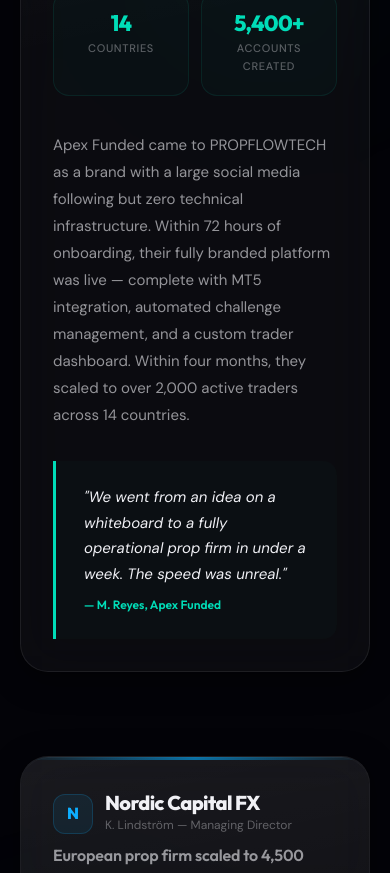
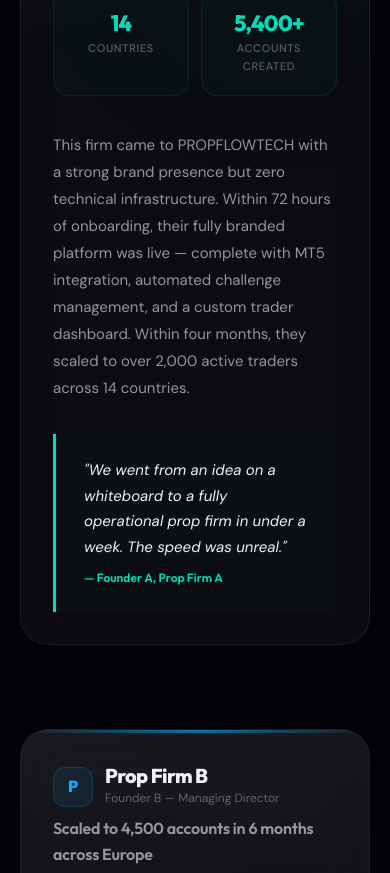
Before and after one commit to GlobalFXFunds/propflowtech, a React (Vite) app: page /case-studies in a window 390 px wide. Shown: the part 1100-1973 px from the top of the page. Built offline with nearby package versions, Linux system fonts and the light colour scheme.

Commit message:
fix: anonymize case studies, remove hero gradient text, optimize revenue calculator animations for mobile

```diff
--- a/src/components/CaseStudies.tsx
+++ b/src/components/CaseStudies.tsx
@@ -20,13 +20,13 @@
 
 const caseStudies: CaseStudy[] = [
   {
-    firmName: 'Apex Funded',
+    firmName: 'Prop Firm A',
     tagline: 'From concept to 2,000 active traders in 4 months',
-    founder: 'M. Reyes',
+    founder: 'Founder A',
     founderRole: 'Founder & CEO',
     timeline: 'Launched in 3 days',
     description:
-      'Apex Funded came to PROPFLOWTECH as a brand with a large social media following but zero technical infrastructure. Within 72 hours of onboarding, their fully branded platform was live — complete with MT5 integration, automated challenge management, and a custom trader dashboard. Within four months, they scaled to over 2,000 active traders across 14 countries.',
+      'This firm came to PROPFLOWTECH with a strong brand presence but zero technical infrastructure. Within 72 hours of onboarding, their fully branded platform was live — complete with MT5 integration, automated challenge management, and a custom trader dashboard. Within four months, they scaled to over 2,000 active traders across 14 countries.',
     quote:
       'We went from an idea on a whiteboard to a fully operational prop firm in under a week. The speed was unreal.',
     accentColor: '#00ddb8',
@@ -36,18 +36,18 @@
       { label: 'Countries', value: '14' },
       { label: 'Accounts Created', value: '5,400+' },
     ],
-    tags: ['MT5', 'Social Media Launch', 'High Growth'],
+    tags: ['MT5', 'Brand-Led Launch', 'High Growth'],
   },
   {
-    firmName: 'Nordic Capital FX',
-    tagline: 'European prop firm scaled to 4,500 accounts in 6 months',
-    founder: 'K. Lindström',
+    firmName: 'Prop Firm B',
+    tagline: 'Scaled to 4,500 accounts in 6 months across Europe',
+    founder: 'Founder B',
     founderRole: 'Managing Director',
     timeline: 'Launched in 2 days',
     description:
-      'Nordic Capital FX needed a compliant, multi-language platform to serve the European market. PROPFLOWTECH delivered a white-label solution with TradeLocker integration, multi-currency payment processing, and GDPR-compliant data handling. Their focus on the Scandinavian market allowed them to dominate a niche that larger firms overlooked.',
+      'This firm needed a compliant, multi-language platform to serve the European market. PROPFLOWTECH delivered a white-label solution with TradeLocker integration, multi-currency payment processing, and GDPR-compliant data handling. By focusing on an underserved regional niche, they were able to grow rapidly where larger firms had overlooked the opportunity.',
     quote:
-      'The compliance framework alone saved us months of legal work. We were able to focus entirely on building our brand in the Nordics.',
+      'The compliance framework alone saved us months of legal work. We were able to focus entirely on building our brand and acquiring traders.',
     accentColor: '#00aaff',
     metrics: [
       { label: 'Time to Launch', value: '2 days' },
@@ -58,13 +58,13 @@
     tags: ['TradeLocker', 'European Market', 'Multi-Language'],
   },
   {
-    firmName: 'TradeVault Pro',
-    tagline: 'Influencer-led firm hit $120K monthly revenue in 90 days',
-    founder: 'D. Okafor',
+    firmName: 'Prop Firm C',
+    tagline: 'Educator-led firm hit $120K monthly revenue in 90 days',
+    founder: 'Founder C',
     founderRole: 'Founder',
     timeline: 'Launched in 4 days',
     description:
-      'TradeVault Pro was founded by a trading educator with 180K YouTube subscribers. They leveraged their existing audience to drive immediate traction. PROPFLOWTECH handled the complete technical buildout — including a custom affiliate system that turned their student community into a referral engine. The result: $120K in monthly revenue within 90 days of launch.',
+      'Founded by a trading educator with a large online following, this firm leveraged an existing audience to drive immediate traction. PROPFLOWTECH handled the complete technical buildout — including a custom affiliate system that turned their student community into a referral engine. The result: $120K in monthly revenue within 90 days of launch.',
     quote:
       'I had the audience, but I had no idea how to build a prop firm. PROPFLOWTECH made it possible without me writing a single line of code.',
     accentColor: '#7c5cff',
@@ -74,7 +74,7 @@
       { label: 'Affiliate Referrals', value: '840+' },
       { label: 'Active Traders', value: '3,200+' },
     ],
-    tags: ['Influencer Launch', 'Affiliate System', 'Rapid Scale'],
+    tags: ['Educator Launch', 'Affiliate System', 'Rapid Scale'],
   },
 ];
 
--- a/src/components/Hero.tsx
+++ b/src/components/Hero.tsx
@@ -53,14 +53,7 @@
           }}
         >
           Your Prop Firm.{' '}
-          <span
-            style={{
-              background: 'linear-gradient(135deg, var(--accent) 0%, #7c5cff 50%, #00ddb8 100%)',
-              WebkitBackgroundClip: 'text',
-              WebkitTextFillColor: 'transparent',
-              backgroundClip: 'text',
-            }}
-          >
+          <span style={{ color: 'var(--accent)' }}>
             Launched in Days.
           </span>
         </motion.h1>
--- a/src/components/RevenueOpportunity.tsx
+++ b/src/components/RevenueOpportunity.tsx
@@ -1,5 +1,5 @@
 import React, { useState, useEffect, useRef } from 'react';
-import { motion, AnimatePresence } from 'framer-motion';
+import { motion } from 'framer-motion';
 import { useScrollReveal } from '../hooks/useScrollReveal';
 
 const ease = [0.16, 1, 0.3, 1] as const;
@@ -13,8 +13,8 @@
 
 const MAX_MONTHLY = tiers[tiers.length - 1].challenges * tiers[tiers.length - 1].avgPrice;
 
-/* Animated counter hook — smoothly interpolates between values */
-function useAnimatedNumber(target: number, duration = 600): number {
+/* Animated counter — only used for result numbers */
+function useAnimatedNumber(target: number, duration = 500): number {
   const [display, setDisplay] = useState(target);
   const frameRef = useRef<number>(0);
   const startRef = useRef(target);
@@ -50,8 +50,6 @@
 
   const animatedMonthly = useAnimatedNumber(monthly);
   const animatedAnnual = useAnimatedNumber(annual);
-  const animatedChallenges = useAnimatedNumber(tier.challenges, 400);
-  const animatedPrice = useAnimatedNumber(tier.avgPrice, 400);
 
   return (
     <section
@@ -62,7 +60,7 @@
         padding: `var(--section-padding) var(--content-padding)`,
       }}
     >
-      {/* Dual layered glow */}
+      {/* Glow */}
       <div
         style={{
           position: 'absolute',
@@ -76,25 +74,12 @@
           pointerEvents: 'none',
         }}
       />
-      <div
-        style={{
-          position: 'absolute',
-          top: '60%',
-          left: '30%',
-          transform: 'translate(-50%, -50%)',
-          width: 400,
-          height: 400,
-          background: 'radial-gradient(circle, rgba(124, 92, 255, 0.06) 0%, transparent 70%)',
-          filter: 'blur(80px)',
-          pointerEvents: 'none',
-        }}
-      />
 
       <div style={{ maxWidth: 900, margin: '0 auto', position: 'relative' }}>
         {/* Section header */}
         <motion.div
-          initial={{ opacity: 0, y: 20, filter: 'blur(8px)' }}
-          animate={isVisible ? { opacity: 1, y: 0, filter: 'blur(0px)' } : {}}
+          initial={{ opacity: 0, y: 20 }}
+          animate={isVisible ? { opacity: 1, y: 0 } : {}}
           transition={{ duration: 0.8, ease }}
           style={{ textAlign: 'center', marginBottom: 48 }}
         >
@@ -152,7 +137,7 @@
             overflow: 'hidden',
           }}
         >
-          {/* Tier selector row — tab-style navigation */}
+          {/* Tier selector row */}
           <div
             style={{
               display: 'grid',
@@ -176,7 +161,7 @@
                   letterSpacing: '0.06em',
                   textTransform: 'uppercase',
                   cursor: 'pointer',
-                  transition: 'all 0.3s cubic-bezier(0.16, 1, 0.3, 1)',
+                  transition: 'all 0.2s ease',
                   position: 'relative',
                 }}
               >
@@ -196,7 +181,7 @@
             ))}
           </div>
 
-          {/* Main calculator body */}
+          {/* Calculator body */}
           <div style={{ padding: 'clamp(28px, 5vw, 52px)' }}>
             {/* Calculation row */}
             <div
@@ -210,15 +195,9 @@
                 marginBottom: 40,
               }}
             >
-              {/* Challenges */}
+              {/* Challenges — instant update, no animation */}
               <div style={{ textAlign: 'center' }}>
-                <AnimatePresence mode="popLayout">
-                  <motion.div
-                    key={`challenges-${selected}`}
-                    initial={{ opacity: 0, y: -10, scale: 0.95 }}
-                    animate={{ opacity: 1, y: 0, scale: 1 }}
-                    exit={{ opacity: 0, y: 10, scale: 0.95 }}
-                    transition={{ duration: 0.35, ease }}
+                <div
                   style={{
                     fontFamily: 'var(--font-display)',
                     fontSize: 'clamp(36px, 5vw, 54px)',
@@ -228,9 +207,8 @@
                     lineHeight: 1,
                   }}
                 >
-                    {animatedChallenges.toLocaleString()}
-                  </motion.div>
-                </AnimatePresence>
+                  {tier.challenges.toLocaleString()}
+                </div>
                 <div style={{
                   fontFamily: 'var(--font-body)',
                   fontSize: 12,
@@ -255,15 +233,9 @@
                 &times;
               </div>
 
-              {/* Avg price */}
+              {/* Avg price — instant update, no animation */}
               <div style={{ textAlign: 'center' }}>
-                <AnimatePresence mode="popLayout">
-                  <motion.div
-                    key={`price-${selected}`}
-                    initial={{ opacity: 0, y: -10, scale: 0.95 }}
-                    animate={{ opacity: 1, y: 0, scale: 1 }}
-                    exit={{ opacity: 0, y: 10, scale: 0.95 }}
-                    transition={{ duration: 0.35, delay: 0.05, ease }}
+                <div
                   style={{
                     fontFamily: 'var(--font-display)',
                     fontSize: 'clamp(36px, 5vw, 54px)',
@@ -273,9 +245,8 @@
                     lineHeight: 1,
                   }}
                 >
-                    ${animatedPrice}
-                  </motion.div>
-                </AnimatePresence>
+                  ${tier.avgPrice}
+                </div>
                 <div style={{
                   fontFamily: 'var(--font-body)',
                   fontSize: 12,
@@ -300,9 +271,8 @@
                 =
               </div>
 
-              {/* Result — monthly */}
+              {/* Result — animated counter */}
               <div style={{ textAlign: 'center', position: 'relative' }}>
-                {/* Result glow */}
                 <div style={{
                   position: 'absolute',
                   top: '50%',
@@ -310,30 +280,27 @@
                   transform: 'translate(-50%, -50%)',
                   width: 200,
                   height: 100,
-                  background: 'radial-gradient(circle, rgba(0, 220, 180, 0.2) 0%, transparent 70%)',
+                  background: 'radial-gradient(circle, rgba(0, 170, 255, 0.15) 0%, transparent 70%)',
                   filter: 'blur(30px)',
                   pointerEvents: 'none',
                 }} />
-                <motion.div
+                <div
                   style={{
                     fontFamily: 'var(--font-display)',
                     fontSize: 'clamp(40px, 7vw, 64px)',
                     fontWeight: 900,
                     letterSpacing: '-0.03em',
                     lineHeight: 1,
-                    background: 'linear-gradient(135deg, #00ddb8 0%, #00aaff 50%, #7c5cff 100%)',
-                    WebkitBackgroundClip: 'text',
-                    WebkitTextFillColor: 'transparent',
-                    backgroundClip: 'text',
+                    color: 'var(--accent)',
                     position: 'relative',
                   }}
                 >
                   ${animatedMonthly.toLocaleString()}
-                </motion.div>
+                </div>
                 <div style={{
                   fontFamily: 'var(--font-body)',
                   fontSize: 12,
-                  color: '#00ddb8',
+                  color: 'var(--accent)',
                   marginTop: 8,
                   fontWeight: 600,
                   textTransform: 'uppercase',
@@ -344,7 +311,7 @@
               </div>
             </div>
 
-            {/* Revenue progress bar */}
+            {/* Revenue progress bar — CSS transition, no framer-motion */}
             <div style={{ marginBottom: 32 }}>
               <div style={{
                 display: 'flex',
@@ -365,17 +332,15 @@
                 borderRadius: 4,
                 background: 'rgba(255,255,255,0.04)',
                 overflow: 'hidden',
-                position: 'relative',
               }}>
-                <motion.div
-                  animate={{ width: `${barPercent}%` }}
-                  transition={{ duration: 0.7, ease }}
+                <div
                   style={{
                     height: '100%',
                     borderRadius: 4,
-                    background: 'linear-gradient(90deg, #00ddb8 0%, #00aaff 60%, #7c5cff 100%)',
-                    boxShadow: '0 0 20px rgba(0, 220, 180, 0.3)',
-                    position: 'relative',
+                    width: `${barPercent}%`,
+                    background: 'linear-gradient(90deg, var(--accent) 0%, #00ddb8 100%)',
+                    boxShadow: '0 0 16px rgba(0, 170, 255, 0.25)',
+                    transition: 'width 0.5s cubic-bezier(0.16, 1, 0.3, 1)',
                   }}
                 />
               </div>
```
Lines whose indentation alone changed are shown as unchanged.
